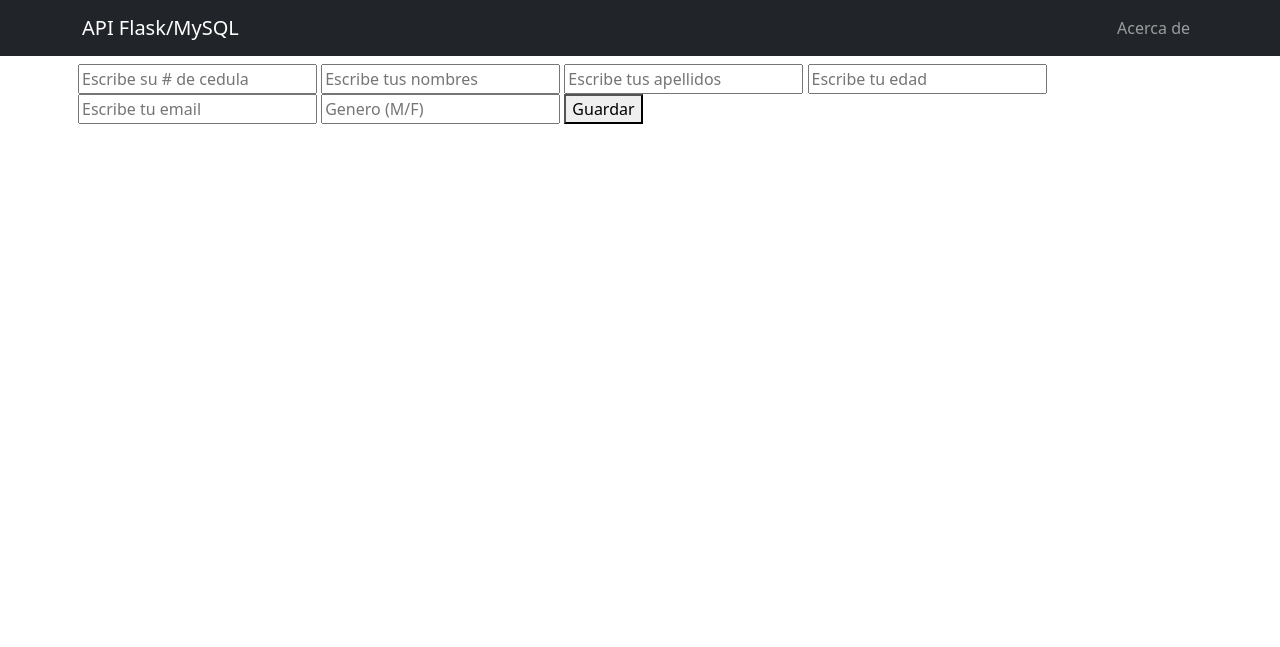
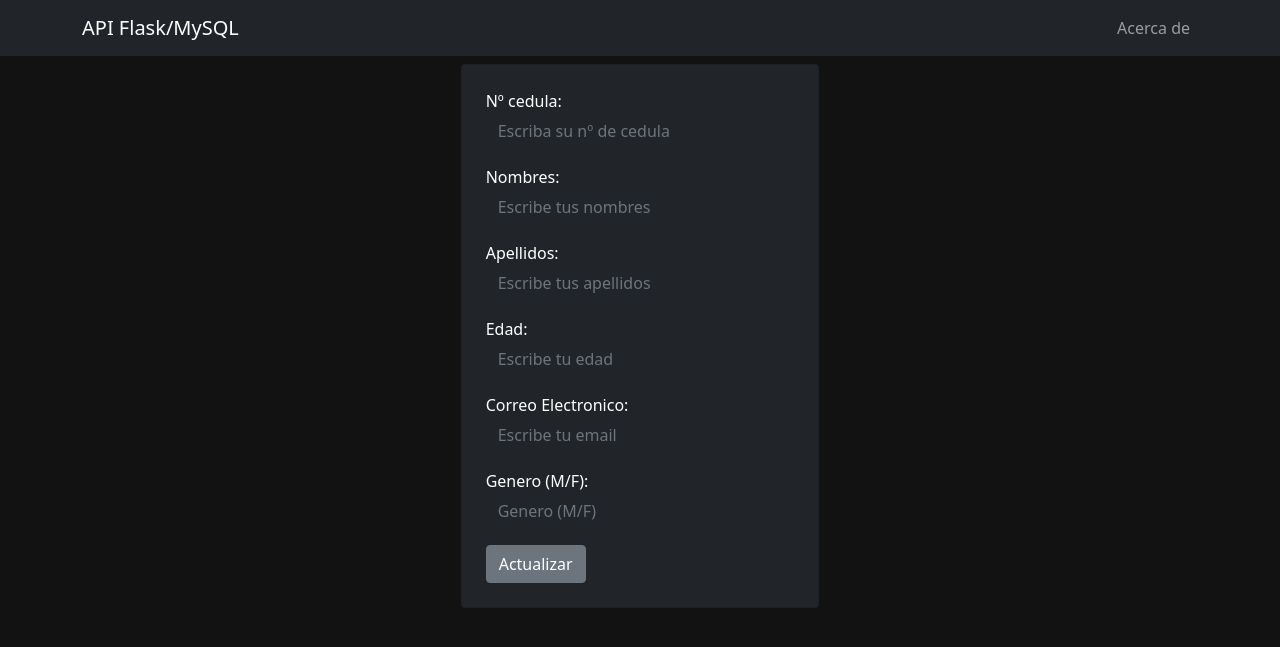
Before and after one commit to Archlock20/Proyecto-API---Flask-SQL---Equipo-E, a Flask app: page /update/1 in a window 1280 px wide. Shown: the top 647 px of the page. Run offline with Flask 2, Linux system fonts and the light colour scheme.

Commit message:
Mod - Estilos a la seccion "Actualizar estudiante"

```diff
--- a/static/css/main.css
+++ b/static/css/main.css
@@ -0,0 +1,7 @@
+body{
+    background: #121212;
+}
+
+.bg-black{
+    background: #090909;
+}
--- a/templates/index.html
+++ b/templates/index.html
@@ -20,7 +20,7 @@
                     <h5>{{contact.cedula}}</h5>
                     <div>
                         <a href="{{ url_for('contacts.update', id=contact.id) }}"
-                            class="btn btn-dark btn-sm rounded-0">Editar</a>
+                            class="btn bg-black text-white btn-sm rounded-0">Editar</a>
                         <a href="{{ url_for('contacts.delete', id=contact.id) }}"
                             class="btn btn-danger btn-sm rounded-0">Eliminar</a>
                     </div>
--- a/templates/layout.html
+++ b/templates/layout.html
@@ -8,6 +8,7 @@
     <title>API Python/MySQL || Equipo E</title>
     <link href="https://cdn.jsdelivr.net/npm/bootstrap@5.1.3/dist/css/bootstrap.min.css" rel="stylesheet"
         integrity="sha384-1BmE4kWBq78iYhFldvKuhfTAU6auU8tT94WrHftjDbrCEXSU1oBoqyl2QvZ6jIW3" crossorigin="anonymous">
+    <link rel="stylesheet" href="{{url_for('static', filename='css/main.css')}}">
 </head>
 
 <body>
@@ -19,6 +20,9 @@
         {% endblock %}
     </div>
 
+    <script src="https://cdn.jsdelivr.net/npm/bootstrap@5.1.3/dist/js/bootstrap.bundle.min.js"
+        integrity="sha384-ka7Sk0Gln4gmtz2MlQnikT1wXgYsOg+OMhuP+IlRH9sENBO0LRn5q+8nbTov4+1p"
+        crossorigin="anonymous"></script>
 </body>
 
 </html>
--- a/templates/partials/_message.html
+++ b/templates/partials/_message.html
@@ -3,7 +3,10 @@
     {% if messages %}
 
         {% for message in messages %}
-            {{message}}
+            <div class="alert alert-success alert-dismissible fade show" role="alert">
+                {{message}}
+                <button type="button" class="btn-close" data-bs-dismiss="alert" aria-label="Close"></button>
+            </div>
         {% endfor %}
 
     {% endif %}
--- a/templates/update.html
+++ b/templates/update.html
@@ -2,15 +2,47 @@
 
 {% block body %}
 
-<form action="/update/{{contact.id}}" method="POST">
-    <input type="text" name="cedula" placeholder="Escribe su # de cedula" value="{{contact.cedula}}">
-    <input type="text" name="fullname" placeholder="Escribe tus nombres" value="{{contact.fullname}}">
-    <input type="text" name="lastname" placeholder="Escribe tus apellidos" value="{{contact.lastname}}">
-    <input type="text" name="age" placeholder="Escribe tu edad" value="{{contact.age}}">
-    <input type="text" name="email" placeholder="Escribe tu email" value="{{contact.email}}">
-    <input type="text" name="genero" placeholder="Genero (M/F)" value="{{contact.genero}}">
+<div class="row">
+    <div class="col-md-4 offset-md-4">
 
-    <button>Guardar</button>
-</form>
+        <form action="/update/{{contact.id}}" method="POST" class="card bg-dark text-white">
+
+            <div class="card-body p-4">
+                <div class="mb-3">
+                    <label for="cedula">Nº cedula:</label>
+                    <input type="text" name="cedula" placeholder="Escriba su nº de cedula" value="{{contact.cedula}}" class="form-control rounded-0 bg-dark border-0 text-white">
+                </div>
+
+                <div class="mb-3">
+                    <label for="fullname">Nombres:</label>
+                    <input type="text" name="fullname" placeholder="Escribe tus nombres" value="{{contact.fullname}}" class="form-control rounded-0 bg-dark border-0 text-white">
+                </div>
+
+                <div class="mb-3">
+                    <label for="lastname">Apellidos:</label>
+                    <input type="text" name="lastname" placeholder="Escribe tus apellidos" value="{{contact.lastname}}" class="form-control rounded-0 bg-dark border-0 text-white">
+                </div>
+
+                <div class="mb-3">
+                    <label for="age">Edad:</label>
+                    <input type="text" name="age" placeholder="Escribe tu edad" value="{{contact.age}}" class="form-control rounded-0 bg-dark border-0 text-white">
+                </div>
+
+                <div class="mb-3">
+                    <label for="email">Correo Electronico:</label>
+                    <input type="text" name="email" placeholder="Escribe tu email" value="{{contact.email}}" class="form-control rounded-0 bg-dark border-0 text-white">
+                </div>
+
+                <div class="mb-3">
+                    <label for="genero">Genero (M/F):</label>
+                    <input type="text" name="genero" placeholder="Genero (M/F)" value="{{contact.genero}}" class="form-control rounded-0 bg-dark border-0 text-white">
+                </div>
+
+                <button class="btn btn-secondary">Actualizar</button>
+            </div>
+        </form>
+
+    </div>
+</div>
 
 {% endblock %}
```
